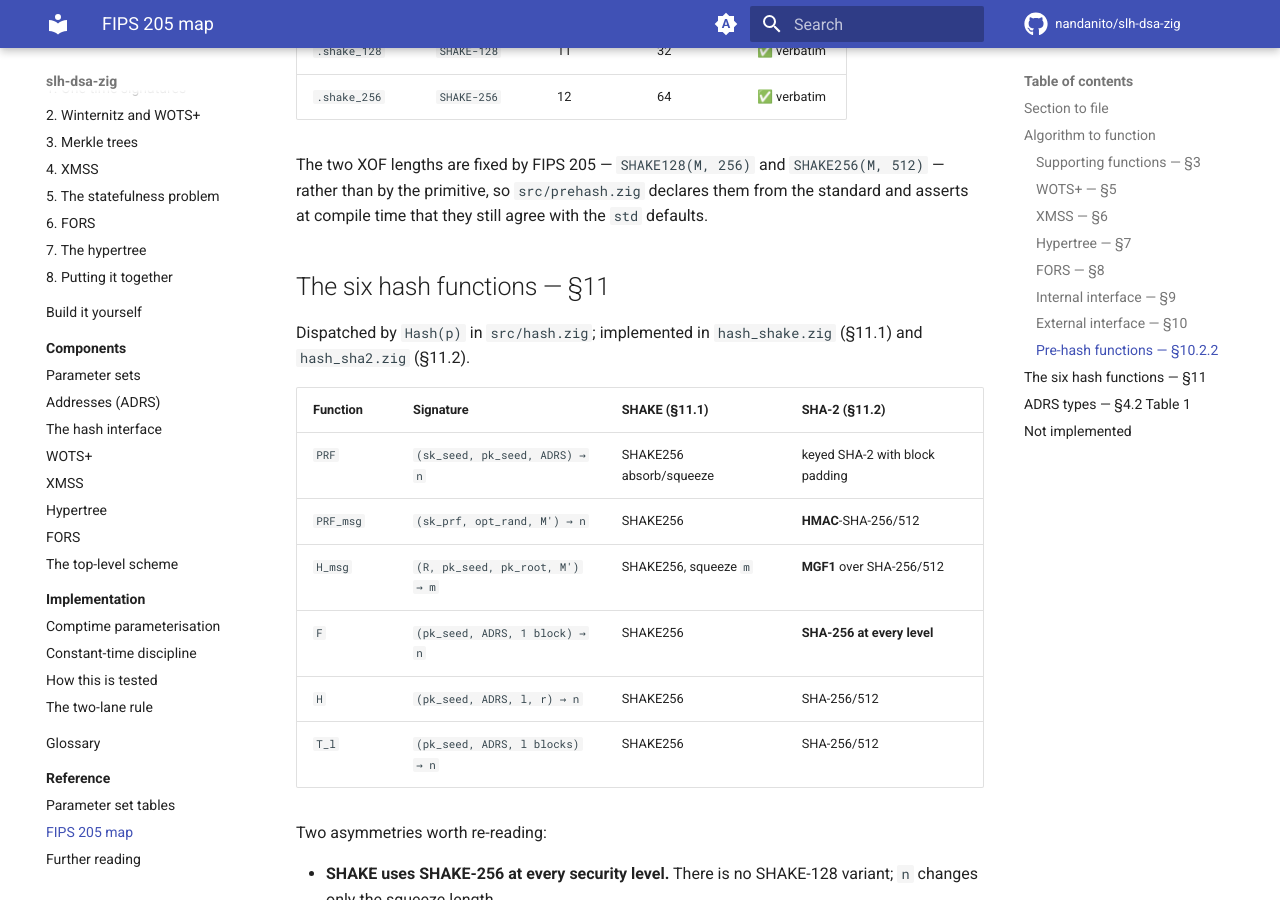
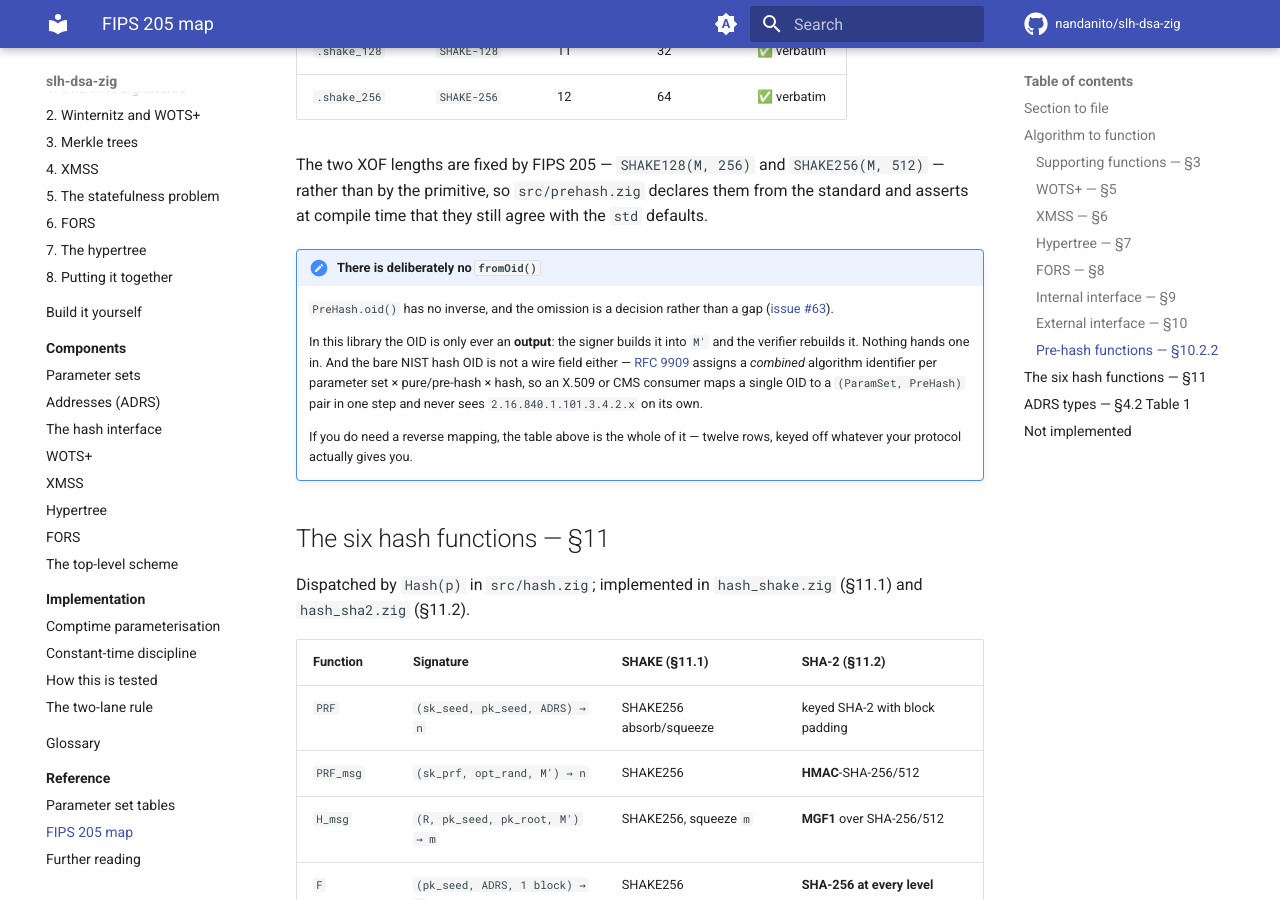
Before and after one commit to nandanito/slh-dsa-zig, an MkDocs documentation site: the page built from docs/reference/spec-map.md, in a window 1280 px wide and 900 px high, scrolled down 3768 px. Built offline with MkDocs 1.6.1 and Material for MkDocs 9.7.7, drawn with Linux system fonts in a browser that asks for light colours; comment, search, counter and statistics services are not loaded.

Commit message:
docs: record the fromOid decision, and the two traps #45 surfaced (#64)
Three durable records from the HashSLH-DSA work, none of which is
derivable from the code.

1. Issue #63 — `PreHash.fromOid()` considered and declined. Documented in
   `MILESTONES.md` and pointed at from the pre-hash OID table in
   `docs/reference/spec-map.md`, which is where a reader would look for an
   inverse and find none.

   The proposal's justification conflated two claims: that the pre-hash
   function is chosen at runtime from protocol data (true, and why
   `PreHash` is a runtime enum), and that a caller must therefore parse a
   bare hash OID (does not follow). RFC 9909 assigns a combined algorithm
   identifier per parameter set x pure/pre-hash x hash, so a consumer maps
   one OID to a (ParamSet, PreHash) pair in one step and never sees
   2.16.840.1.101.3.4.2.x standalone. Within this library the OID is only
   ever an output.

2. CLAUDE.md — FIPS 205 is not always a complete oracle. The citation
   discipline said "the standard is the oracle", which fails silently
   where the standard defers to an external registry: §10.2.2 gives four
   of twelve pre-hash OIDs and leaves the rest to the NIST CSOR. Records
   the three-way validation that resolved it, and the neighbouring trap
   that the standard fixes the XOF output lengths independently of the
   primitive.

3. CLAUDE.md — a release-prep step for what actually ships. `paths`
   includes `examples` and `tests`, so stale status text there is shipped
   documentation. This cost corrections in two consecutive releases; the
   grep and the "run the examples, don't read them" instruction are now
   written down. Also records why a breaking change takes the minor slot
   in 0.x rather than the patch slot.

And one rule in "Things to never do": never add public API without a
caller. Adding a function is non-breaking, removing one is breaking, so
speculative surface is a one-way door — and a speculative *parser* also
takes a permanent share of the cumulative fuzz budget away from the
surfaces that genuinely face an attacker.

Documentation only; no library code changes.

Refs #63.

Co-authored-by: Claude Opus 5 (1M context) <noreply@anthropic.com>

```diff
--- a/docs/reference/spec-map.md
+++ b/docs/reference/spec-map.md
@@ -126,6 +126,22 @@ The two XOF lengths are fixed by FIPS 205 — `SHAKE128(M, 256)` and
 them from the standard and asserts at compile time that they still agree with the
 `std` defaults.
 
+!!! note "There is deliberately no `fromOid()`"
+
+    `PreHash.oid()` has no inverse, and the omission is a decision rather than a
+    gap ([issue #63](https://github.com/nandanito/slh-dsa-zig/issues/63)).
+
+    In this library the OID is only ever an **output**: the signer builds it into
+    `M'` and the verifier rebuilds it. Nothing hands one in. And the bare NIST
+    hash OID is not a wire field either —
+    [RFC 9909](https://www.rfc-editor.org/rfc/rfc9909.xml) assigns a *combined*
+    algorithm identifier per parameter set × pure/pre-hash × hash, so an X.509 or
+    CMS consumer maps a single OID to a `(ParamSet, PreHash)` pair in one step
+    and never sees `2.16.840.1.101.3.4.2.x` on its own.
+
+    If you do need a reverse mapping, the table above is the whole of it — twelve
+    rows, keyed off whatever your protocol actually gives you.
+
 ## The six hash functions — §11
 
 Dispatched by `Hash(p)` in `src/hash.zig`; implemented in `hash_shake.zig` (§11.1)
```
Also changed, not shown: CLAUDE.md (+57 -0 lines), MILESTONES.md (+27 -0 lines).
